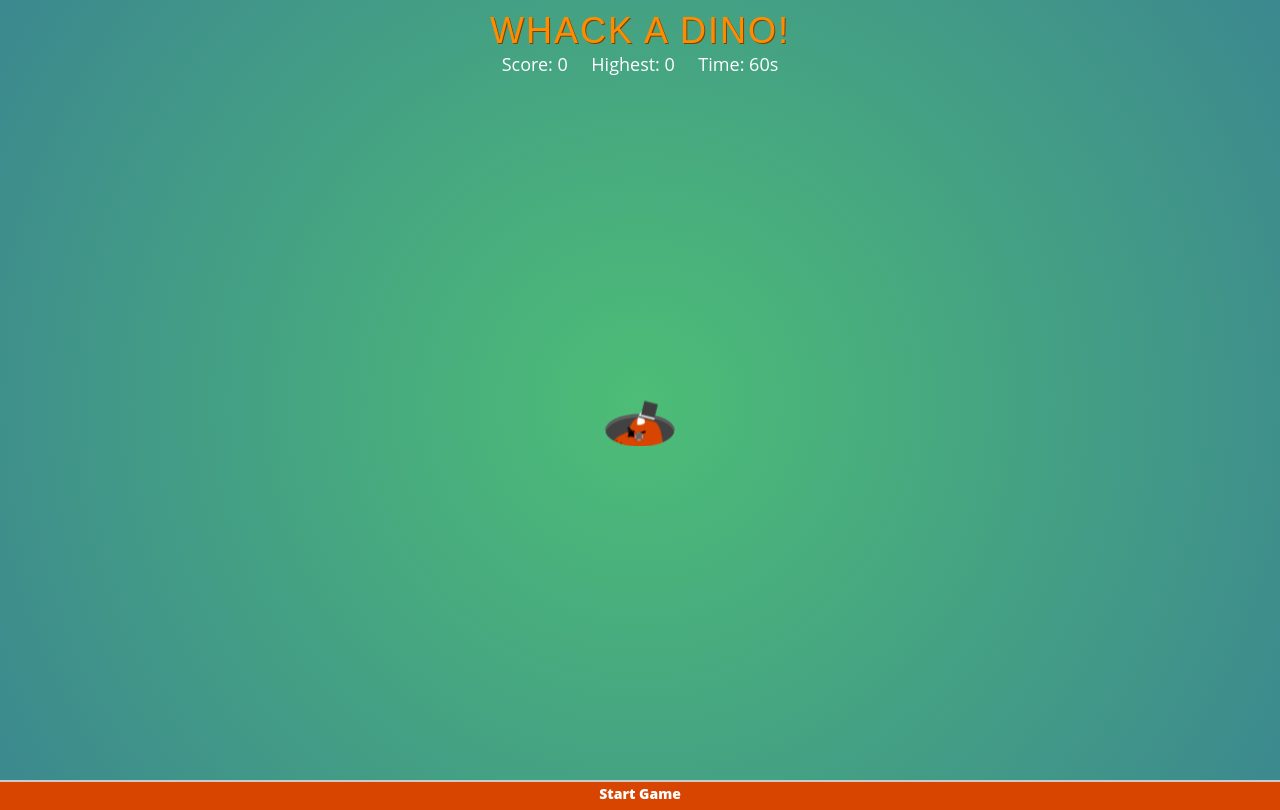
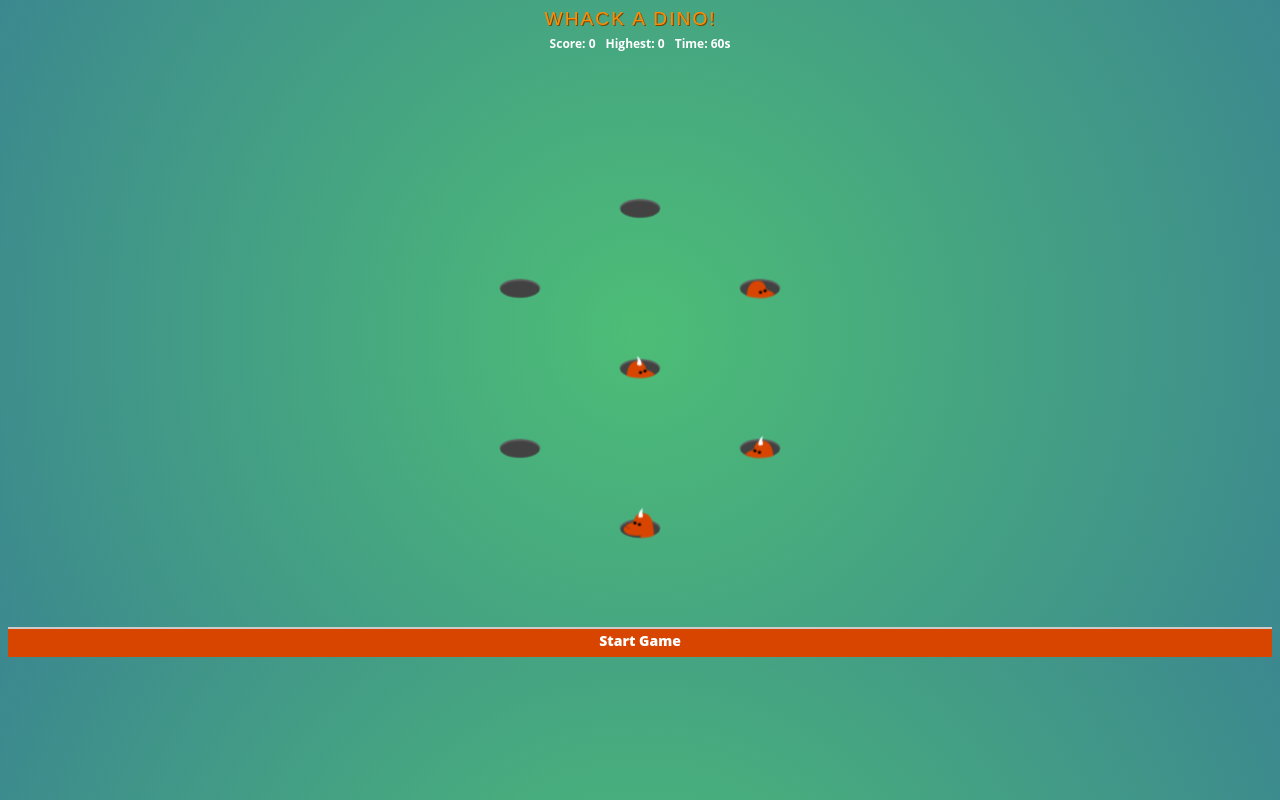
Before and after one commit to Garador/wack-a-dyno-kaios, a plain HTML site: page index.html in a window 1280 px wide. Drawn offline with Linux system fonts and the light colour scheme.

Commit message:
Pre-table refactoring for non-compliant grid property

```diff
--- a/assets/css/index.css
+++ b/assets/css/index.css
@@ -1,10 +1,16 @@
 html,
 body {
+    /*
+    KaiOS-specific adjustments
     height: 100%;
-  /*KaiOS-specific adjustments*/
     padding: 0em;
     padding-top: 5px;
     margin: 0px;
+    */
+}
+
+header {
+    padding-bottom: 10vh;
 }
 
 body {
@@ -31,7 +37,7 @@ body {
 .title {
   font-family: Modak, sans-serif;
   color: #ff8c00;
-  font-size: 36px;
+  font-size: 1.2rem;
   letter-spacing: 2px;
   text-shadow: 1px 1px rgb(123, 67, 0);
   text-transform: uppercase;
@@ -41,7 +47,8 @@ body {
   width: 100%;
   text-align: center;
   color: #fff;
-  font-size: 18px;
+  font-size: 12px;
+  font-weight: bold;
   display: flex;
   justify-content: space-around;
 }
@@ -109,14 +116,14 @@ body {
   display: flex;
   justify-content: center;
   align-items: center;
-  height: 110px;
+  height: 20vh;
   position: relative;
 }
 
 .dino:nth-child(3n),
 .dino:nth-child(3n + 1) {
   position: relative;
-  top: 60px;
+  top: 10vh;
 }
 
 .dino:last-child {
@@ -274,3 +281,7 @@ svg {
     color: white;
     font-weight: bolder;
 }
+
+.scoreboard .info {
+    margin: 5px;
+}
--- a/assets/js/index.js
+++ b/assets/js/index.js
@@ -72,7 +72,9 @@ $(document).ready(function () {
     }
 
     function init() {
+        console.log("init 1");
         for (let i = 0; i < max; i++) {
+            console.log("init 2");
             let dino = dinoOriginal.cloneNode(true);
             let dinoSVG = dino.querySelector('#Dino');
             let dir = [1, -1][Math.floor(Math.random() * 2)];
@@ -84,12 +86,15 @@ $(document).ready(function () {
             dinoSVG.style.animation = 'slowly-peeking 10s infinite';
             dinoSVG.style.animationDelay = (Math.random() * 5000) + 'ms';
 
+            console.log("init 3");
+
             dinoSVG.querySelector('#DeadEyes').style.display = 'none';
             dinoSVG.querySelector('#Tongue').style.display = 'none';
             dinoSVG.querySelector('#AngryEyebrows').style.display = 'none';
             dinoSVG.querySelector('#TopHat').style.display = 'none';
             dinoSVG.querySelector('#Monocle').style.display = 'none';
 
+            console.log("init 4");
             if (showHorn) {
                 dinoSVG.querySelector('#Horn').style.display = 'block';
             } else {
@@ -101,7 +106,7 @@ $(document).ready(function () {
                 dinoSVG.querySelector('#Monocle').style.display = 'block';
                 dinoSVG.querySelector('#Horn').style.display = 'none';
             }
-
+            console.log("init 5");
             dino.addEventListener('animationiteration', function (ev) {
                 let dir = [1, -1][Math.floor(Math.random() * 2)];
                 let showHorn = (Math.random() * 10) > 5;
@@ -128,9 +133,8 @@ $(document).ready(function () {
                     dinoSVG.querySelector('#Horn').style.display = 'none';
                 }
             });
-
+            console.log("init 6");
             function whack(ev) {
-                if (isRunning) {
 
                 if(!dino.dinoA){    //The bounding box area for the dino
                     dino.dinoA = dino.getBoundingClientRect();
@@ -141,11 +145,13 @@ $(document).ready(function () {
                 const matchA = dino.querySelector("g").getBoundingClientRect(); //The current location for the dino clickable
                 const dinoA = dino.dinoA;
                 const holeA = dino.holeA;
+                const canWhack = (dinoA.top >= (matchA.top - holeA.height*1.20));
+
+                if (isRunning) {
 
                     //If the dinosaur is out enough from the hole
-                    const canWhack = (dinoA.top >= (matchA.top - holeA.height*1.20));
                     //Wether we'll penalize the player for hitting too soon
-                    const penalize = true;
+                    const penalize = false;
 
                     if(!canWhack && !penalize){
                         return;
@@ -190,19 +196,13 @@ $(document).ready(function () {
                     scoreEl.innerText = score;
                 }
             }
-
+            console.log("init 7");
             if (isTouch) {
                 dinoSVG.addEventListener('touchend', whack);
             } else {
                 dinoSVG.addEventListener('click', whack);
-                /*
-                console.log({dinoSVG});
-                var event = document.createEvent("SVGEvents");
-                event.initEvent("click",true,true);
-                dinoSVG.dispatchEvent(event);
-                */
-                //return $("#Dino")[0].dispatchEvent(event);
             }
+            console.log("init 8");
             dinosFrag.appendChild(dino);
             dinos.push(dino);
             dinosSVGs.push(dinoSVG);
@@ -297,9 +297,13 @@ $(document).ready(function () {
             })
     }
 
-    window.addEventListener('load', function () {
+    $(document).ready(function(){
         isTouch = document.querySelector('html').classList.contains('touch');
+        try{
             init();
+        }catch(e){
+            window.alert("Error initializing!");
+        }
     });
 
     let _isShowing = false;
--- a/index.html
+++ b/index.html
@@ -7,7 +7,6 @@
     <title>Wack-a-Dino</title>
     <link rel="stylesheet" href="assets/css/softkey.css">
     <link rel="stylesheet" href="assets/css/index.css">
-    <script type="text/javascript" src="assets/js/modernizr.min.js"></script>
     <script type="text/javascript" src="assets/js/jquery-3.4.1.slim.min.js"></script>
     <script type="text/javascript" src="assets/js/dexie.min.js"></script>
     <script type="text/javascript" src="assets/js/index.js"></script>
@@ -19,9 +18,9 @@
             <div class="title">Whack a Dino!</div>
 
             <div class="scoreboard">
-                <div>Score: <span class="score">0</span></div>
-                <div>Highest: <span class="highest-score">0</span></div>
-                <div>Time: <span class="time">60</span>s</div>
+                <div class="info">Score: <span class="score">0</span></div>
+                <div class="info">Highest: <span class="highest-score">0</span></div>
+                <div class="info">Time: <span class="time">60</span>s</div>
                 <div class="final-score-show">
                     <div>
                         <h3>You scored</h3>
@@ -36,7 +35,7 @@
             <div class="dino dino--original">
                 <div class="points">100</div>
                 <svg xmlns="http://www.w3.org/2000/svg" xmlns:xlink="http://www.w3.org/1999/xlink"
-                    style="isolation:isolate" viewBox="158.22 300.71 109.78 106.41" width="109.78" height="106.41">
+                    style="isolation:isolate" viewBox="158.22 300.71 109.78 106.41" width="64" height="64">
                     <clipPath id="_clipPath_iyFpZlomJkfyPxMy5FoWrjPUsTxfrOtl">
                         <path
                             d=" M 178.312 390.733 Q 171.834 390.756 158.355 390.818 L 158.22 300.71 L 267.759 300.71 L 268 390.818 L 247.86 390.728 C 247.759 399.508 232.844 407.191 213.092 407.12 C 196.053 407.058 178.797 401.189 178.312 390.733 Z "
```
Lines whose indentation alone changed are shown as unchanged.
